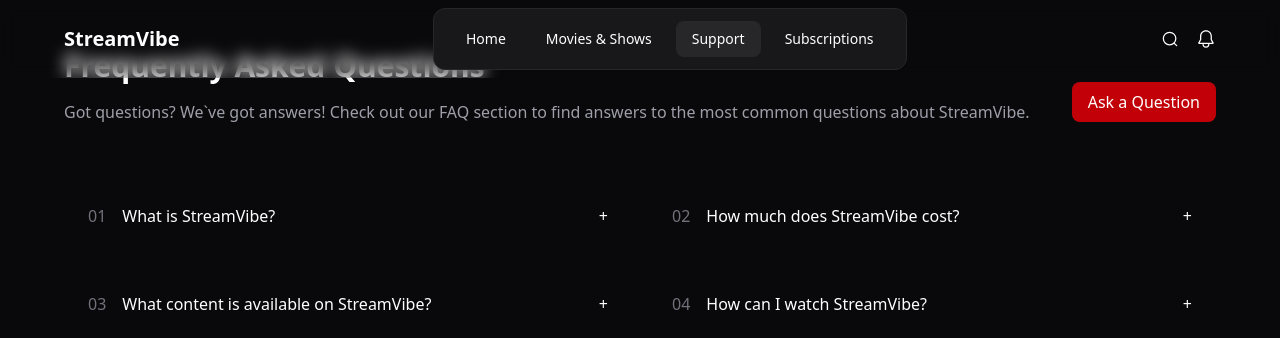
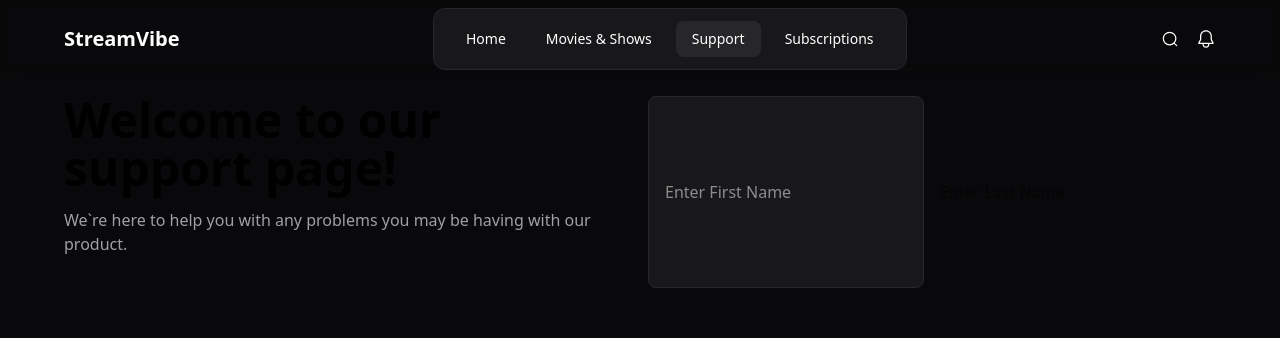
Before and after one commit to AntonBerest/movie-app, a Next.js app: page /support in a window 1280 px wide. Shown: the top 338 px of the page. Built offline with nearby package versions, Linux system fonts and the light colour scheme.

Commit message:
support page (test1)

```diff
--- a/app/support/page.tsx
+++ b/app/support/page.tsx
@@ -2,6 +2,7 @@ import Navbar from '@/components/Navbar'
 import CTABanner from '@/components/CTABanner'
 import Footer from '@/components/Footer'
 import FAQ from '@/components/FAQ'
+import SupportHero from '@/components/support/SupportHero'
 
 export default async function SupportPage({
   params,
@@ -13,6 +14,7 @@ export default async function SupportPage({
   return (
     <main className="bg-zinc-950 min-h-screen">
       <Navbar />
+      <SupportHero />
       <FAQ />
       <CTABanner />
       <Footer />
```
